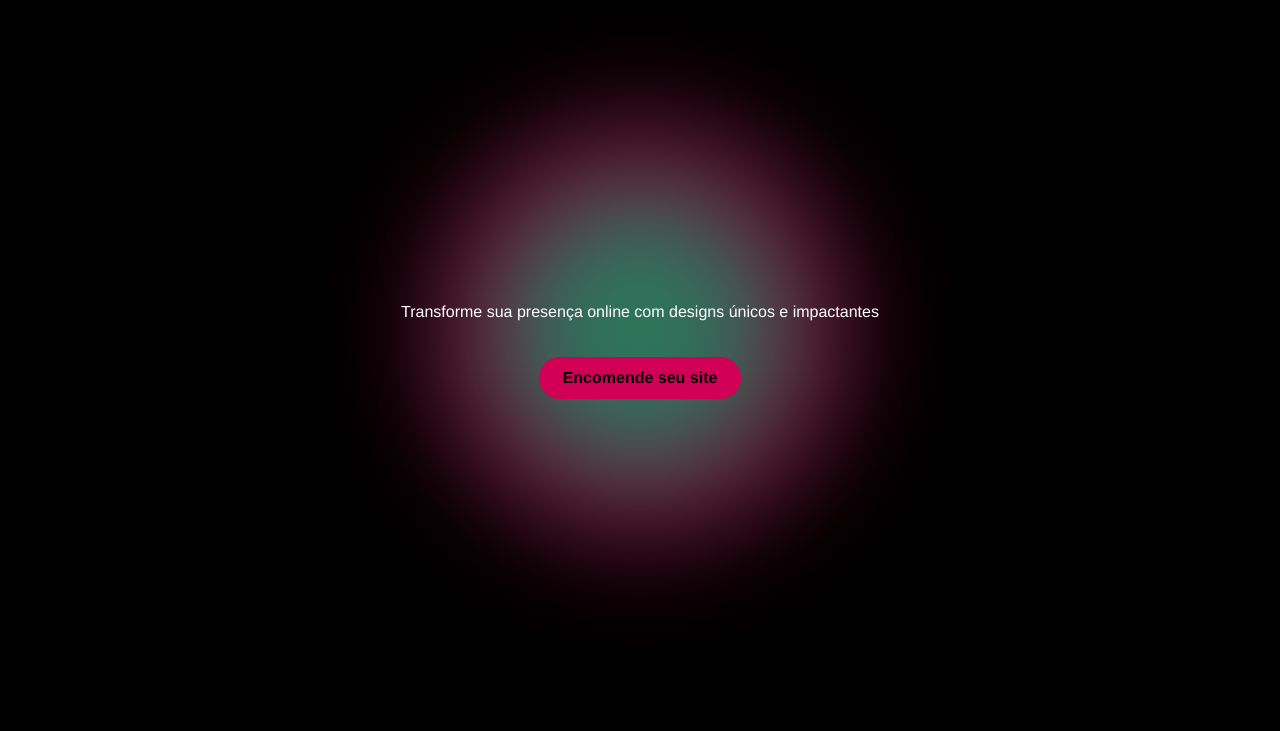
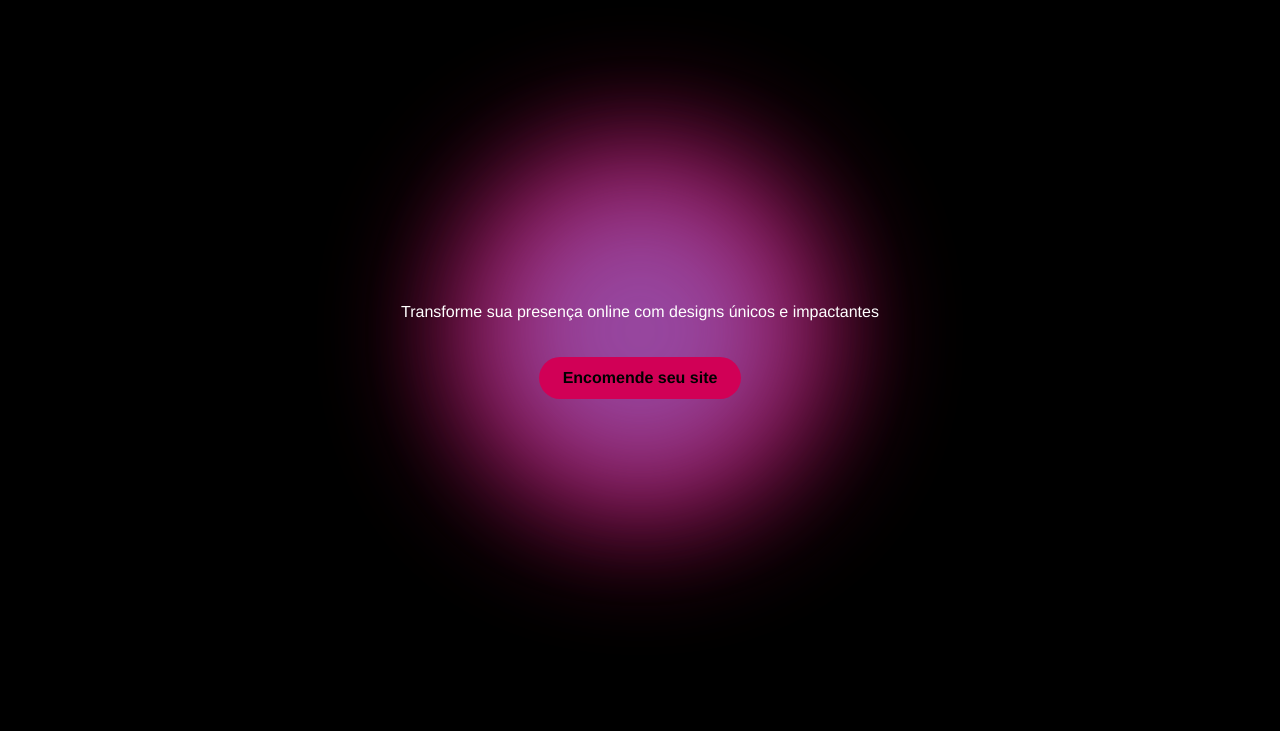
Before and after one commit to chr-z/rubethystlab-site, a plain HTML site: page index.html in a window 1280 px wide. Shown: the part 69-800 px from the top of the page. Drawn offline with Linux system fonts and the light colour scheme.

Commit message:
Update index.html

```diff
--- a/index.html
+++ b/index.html
@@ -8,8 +8,8 @@
         :root {
             --bg-color: #000000;
             --text-color: #ffffff;
-            --accent-color: #d10056; /* Ruby */
-            --secondary-color: #00a86b; /* Jade */
+            --accent-color: #d10056; /* Rubi */
+            --secondary-color: #9966cc; /* Ametista */
         }
         body, html {
             margin: 0;
```
